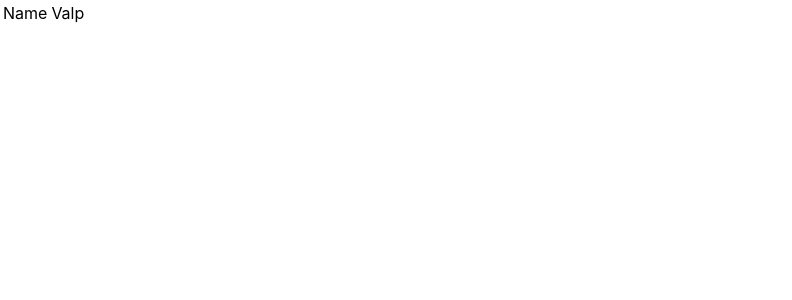
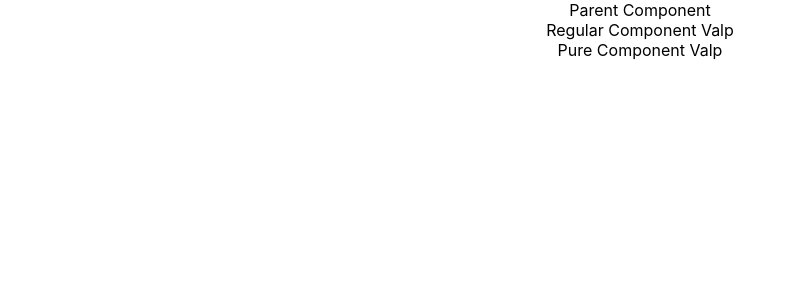
Before and after one commit to vapinedo/React-Codevolution, a React (Create React App) app: page / in a window 1280 px wide. Shown: the top 300 px of the page, without its empty margins (0-792 px from the left). Built offline with nearby package versions, Linux system fonts and the light colour scheme.

Commit message:
Pure components

```diff
--- a/src/App.js
+++ b/src/App.js
@@ -1,10 +1,10 @@
 import './App.css';
-import Table from './components/Table';
+import ParentComp from './components/ParentComp';
 
 function App() {
   return (
     <div className="App">
-      <Table />
+      <ParentComp />
     </div>
   );
 }
--- /dev/null
+++ b/src/components/ParentComp.js
@@ -0,0 +1,32 @@
+import React, { PureComponent } from "react";
+import PureComp from "./PureComp";
+import RegularComp from "./RegularComp";
+
+class ParentComp extends PureComponent {
+  constructor(props) {
+    super(props);
+
+    this.state = {
+      name: "Valp",
+    };
+  }
+
+  componentDidMount() {
+    setInterval(() => {
+      this.setState({
+        name: 'Valp'
+      });
+    }, 2000);
+  }
+
+  render() {
+    console.log('Parent Comp render')
+    return <div>
+        Parent Component
+        <RegularComp name={this.state.name} />
+        <PureComp name={this.state.name} />
+    </div>;
+  }
+}
+
+export default ParentComp;
--- /dev/null
+++ b/src/components/PureComp.js
@@ -0,0 +1,14 @@
+import React, { PureComponent } from 'react'
+
+class PureComp extends PureComponent {
+  render() {
+    console.log('Pure Comp render')
+    return (
+      <div>
+        Pure Component {this.props.name}
+      </div>
+    )
+  }
+}
+
+export default PureComp
--- /dev/null
+++ b/src/components/RegularComp.js
@@ -0,0 +1,10 @@
+import React, { Component } from "react";
+
+class RegularComp extends Component {
+  render() {
+    console.log("Regular Comp render");
+    return <div>Regular Component {this.props.name}</div>;
+  }
+}
+
+export default RegularComp;
```
